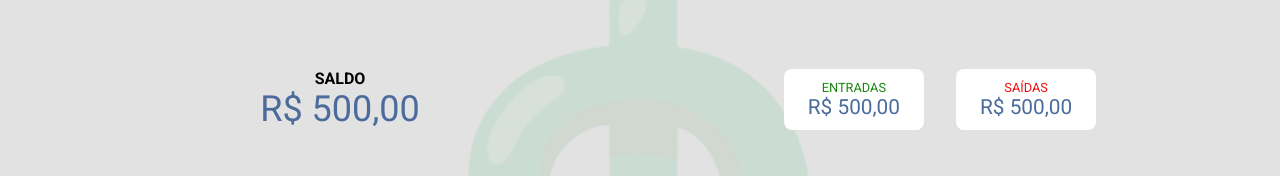
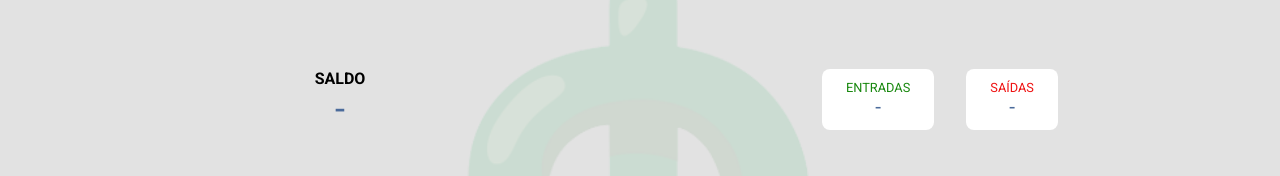
Before and after one commit to pablohpaiva22/controle-financeiro-web, a React (Vite) app: page /minhaconta/1 in a window 1280 px wide. Shown: the part 182-358 px from the top of the page. Built offline with nearby package versions, Linux system fonts and the light colour scheme; no server answers; sample sign-in values are in the browser's storage.

Commit message:
refactor: change info to BalanceInfo component

```diff
--- a/src/pages/myaccount/MyAccount.jsx
+++ b/src/pages/myaccount/MyAccount.jsx
@@ -1,19 +1,20 @@
 import React from "react";
 import { useLocation, useNavigate } from "react-router-dom";
+import { GlobalContext } from "../../context/GlobalContext";
 import useFetch from "../../hooks/useFetch";
 import styles from "./MyAccount.module.scss";
-import { GlobalContext } from "../../context/GlobalContext";
 import Transactions from "./Transactions";
 import Modal from "./Modal";
+import BalanceInfo from "./BalanceInfo";
 
 function MyAccount() {
   const [username, setUsername] = React.useState("");
+  const [updateTransactions, setUpdateTransactions] = React.useState(false);
+  const [modal, setModal] = React.useState(false);
   const { pathname } = useLocation();
   const { data, error, loading, request } = useFetch();
   const { setLogin } = React.useContext(GlobalContext);
   const navigate = useNavigate();
-  const [modal, setModal] = React.useState(false);
-  const [updateTransactions, setUpdateTransactions] = React.useState(false);
 
   const handleClick = () => {
     setModal((modal) => !modal);
@@ -22,7 +23,9 @@ function MyAccount() {
   React.useEffect(() => {
     if (error === "Falha na autentificação - Token inválido") {
       navigate("/");
+
       localStorage.clear();
+
       setLogin(false);
     }
   }, [error]);
@@ -33,6 +36,7 @@ function MyAccount() {
     if (user) {
       const userObj = JSON.parse(user);
       const getId = Number(pathname.replace("/minhaconta/", " "));
+
       if (getId === userObj.id) {
         setUsername(userObj.name);
       } else {
@@ -73,24 +77,7 @@ function MyAccount() {
 
       <h1>CONTROLE FINANCEIRO</h1>
 
-      <div className={styles.balanceInfo}>
-        <div className={styles.balance}>
-          <span>SALDO</span>
-          <span>R$ 500,00</span>
-        </div>
-
-        <div className={styles.inputOutput}>
-          <div className={styles.input}>
-            <span>ENTRADAS</span>
-            <span>R$ 500,00</span>
-          </div>
-
-          <div className={styles.output}>
-            <span>SAÍDAS</span>
-            <span>R$ 500,00</span>
-          </div>
-        </div>
-      </div>
+      <BalanceInfo data={data} updateTransactions={updateTransactions} />
 
       <button onClick={handleClick} className={styles.newTransactionBtn}>
         NOVA TRANSAÇÃO
--- a/src/pages/myaccount/MyAccount.module.scss
+++ b/src/pages/myaccount/MyAccount.module.scss
@@ -25,79 +25,6 @@
     font-size: 0.8rem;
     display: block;
     margin-bottom: 3rem;
-  }
-}
-
-.balanceInfo {
-  display: flex;
-  flex-wrap: wrap;
-  gap: 2rem;
-}
-
-.balance {
-  flex: 1;
-  display: flex;
-  flex-direction: column;
-  justify-content: center;
-  align-items: center;
-  span:first-child {
-    font-weight: bold;
-    display: block;
-    @include device(small) {
-      font-size: 0.9rem;
-    }
-  }
-  span:last-child {
-    font-size: 2.25rem;
-    color: $color-blue;
-    white-space: nowrap;
-    @include device(small) {
-      font-size: 1.6rem;
-    }
-  }
-}
-
-.inputOutput {
-  flex: 1;
-  display: flex;
-  justify-content: center;
-  gap: 2rem;
-  @include device(small) {
-    gap: 1rem;
-  }
-  @include device(xSmall) {
-    flex-wrap: wrap;
-  }
-  .input,
-  .output {
-    background: $color-white;
-    padding: 0.5rem 1.5rem;
-    display: flex;
-    flex-direction: column;
-    justify-content: center;
-    align-items: center;
-    border-radius: 0.5rem;
-    span:first-child {
-      display: block;
-      font-size: 0.8rem;
-      @include device(small) {
-        font-size: 0.7rem;
-      }
-    }
-    span:last-child {
-      font-size: 1.3rem;
-      color: $color-blue;
-      white-space: nowrap;
-      @include device(small) {
-        font-size: 1.1rem;
-      }
-    }
-  }
-  .input {
-    color: $color-green;
-  }
-  .output {
-    color: $color-red;
   }
 }
 
```
